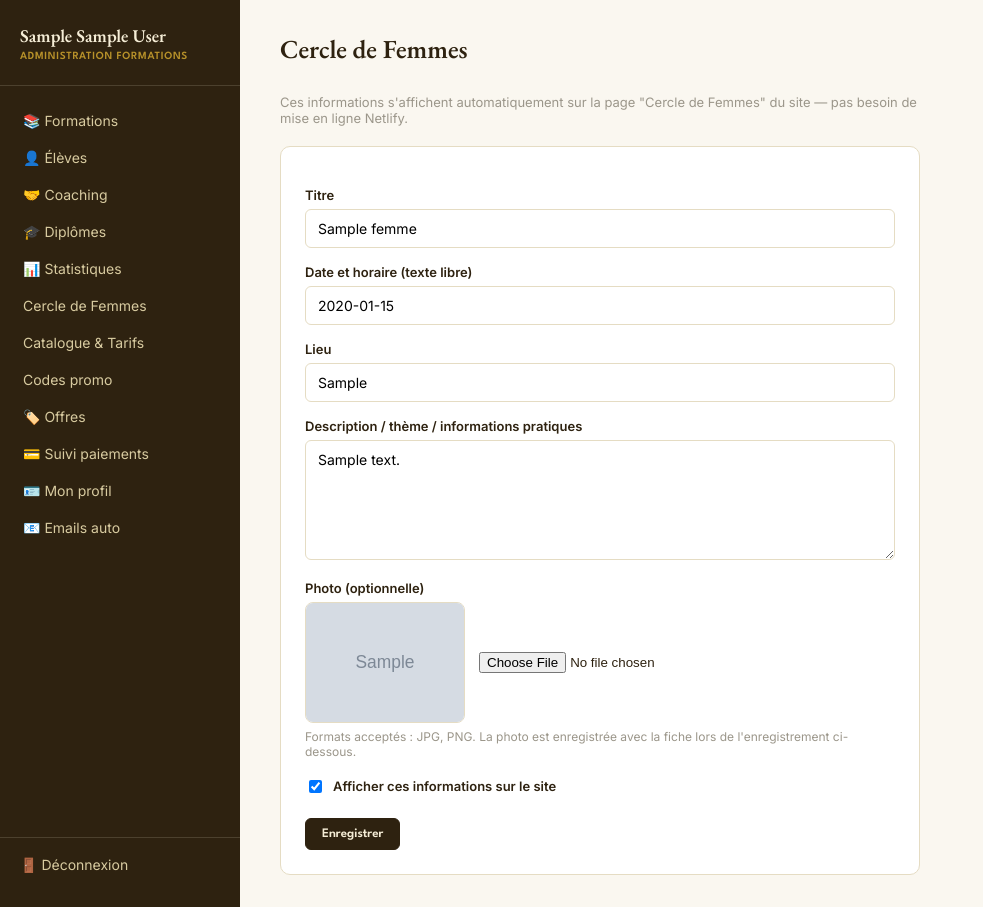
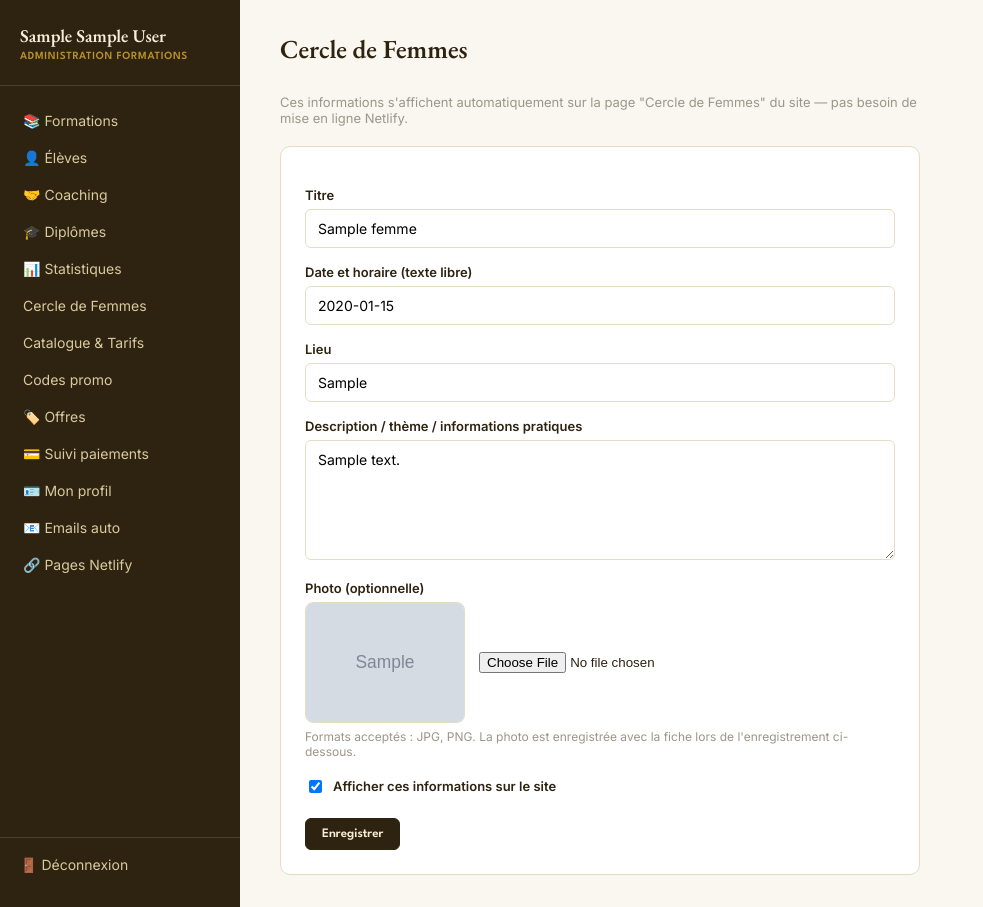
Before and after one commit to laurence-apli/lms-formation, a FastAPI app: page /admin/page/cercle-femmes in a window 1280 px wide. Shown: the whole page, without its empty margins (0-983 px from the left). Run offline with FastAPI, Linux system fonts and the light colour scheme; the visitor is signed in with stand-in values (Sample User, id 1); tables that the repository leaves empty hold one stand-in row (values such as "Sample post"); grey boxes marked "Sample" are stand-in pictures; data that the repository does not hold is empty.

Commit message:
feat: ajouter lien Pages Netlify dans sidebar admin

```diff
--- a/app/templates/admin/base.html
+++ b/app/templates/admin/base.html
@@ -69,6 +69,7 @@
   <a class="nav-item {% if page_active == 'paiements' %}active{% endif %}" href="/admin/paiements">💳 Suivi paiements</a>
   <a class="nav-item {% if page_active == 'profil' %}active{% endif %}" href="/admin/page/profil">🪪 Mon profil</a>
   <a class="nav-item {% if page_active == 'emails-auto' %}active{% endif %}" href="/admin/page/emails-auto">📧 Emails auto</a>
+<a class="nav-item {% if page_active == 'pages-netlify' %}active{% endif %}" href="/admin/page/pages-netlify">🔗 Pages Netlify</a>
   {% if url_site_vitrine %}
   <a class="nav-item" href="{{ url_site_vitrine }}" target="_blank" rel="noopener" style="margin-top:auto; border-top:1px solid rgba(245,237,214,0.15); padding-top:14px;">← Retour au site</a>
   {% else %}
```
